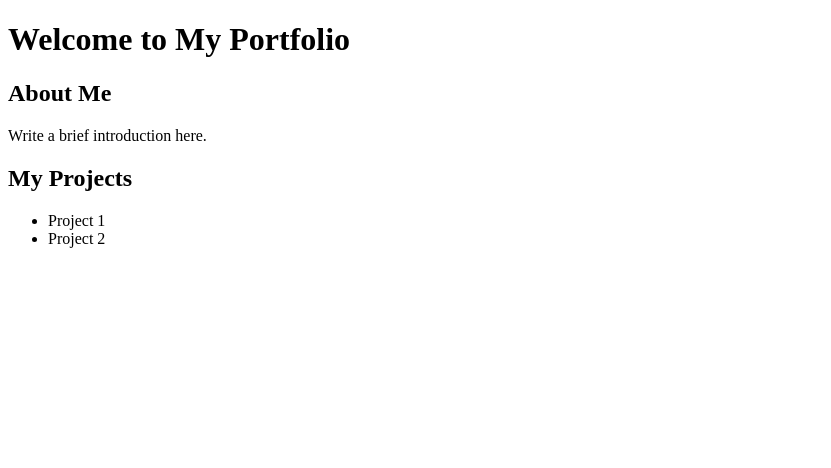
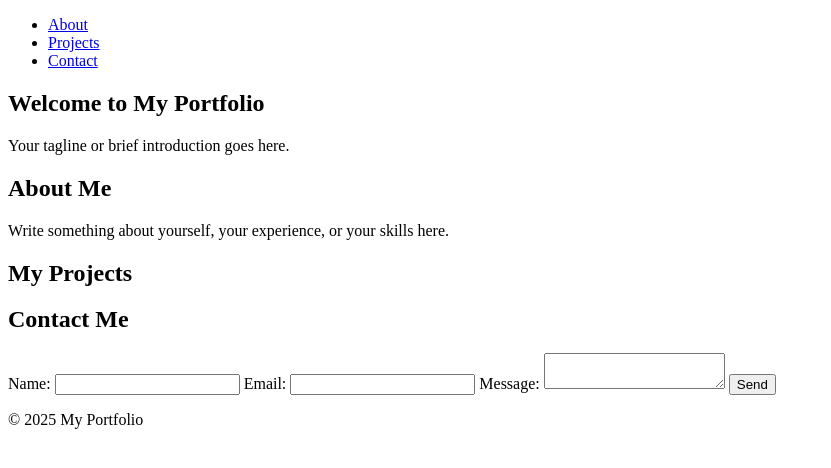
Before and after one commit to Omega-Fox/foxd-creations, a plain HTML site: page themes/portfolio/index.html in a window 1280 px wide. Shown: the whole page, without its empty margins (0-831 px from the left). Drawn offline with Linux system fonts and the light colour scheme.

Commit message:
Update index.html

```diff
--- a/themes/portfolio/index.html
+++ b/themes/portfolio/index.html
@@ -3,25 +3,57 @@
 <head>
   <meta charset="UTF-8">
   <meta name="viewport" content="width=device-width, initial-scale=1.0">
-  <title>Portfolio Theme</title>
-  <link rel="stylesheet" href="style.css">
+  <title>My Portfolio</title>
+  <link rel="stylesheet" href="styles.css">
 </head>
 <body>
   <header>
+    <nav>
+      <ul>
+        <li><a href="#about">About</a></li>
+        <li><a href="#projects">Projects</a></li>
+        <li><a href="#contact">Contact</a></li>
+      </ul>
+    </nav>
+  </header>
+
+  <section id="hero">
     <h1>Welcome to My Portfolio</h1>
-  </header>
-  <main>
+    <p>Your tagline or brief introduction goes here.</p>
+  </section>
+
   <section id="about">
     <h2>About Me</h2>
-      <p>Write a brief introduction here.</p>
+    <p>Write something about yourself, your experience, or your skills here.</p>
   </section>
+
   <section id="projects">
     <h2>My Projects</h2>
-      <ul>
-        <li>Project 1</li>
-        <li>Project 2</li>
-      </ul>
+    <div class="project-grid">
+      <!-- Projects will go here -->
+    </div>
   </section>
-  </main>
+
+  <section id="contact">
+    <h2>Contact Me</h2>
+    <form id="contact-form">
+      <label for="name">Name:</label>
+      <input type="text" id="name" name="name" required>
+
+      <label for="email">Email:</label>
+      <input type="email" id="email" name="email" required>
+
+      <label for="message">Message:</label>
+      <textarea id="message" name="message" required></textarea>
+
+      <button type="submit">Send</button>
+    </form>
+  </section>
+
+  <footer>
+    <p>&copy; 2025 My Portfolio</p>
+  </footer>
+
+  <script src="script.js"></script>
 </body>
 </html>
```
Lines whose indentation alone changed are shown as unchanged.
